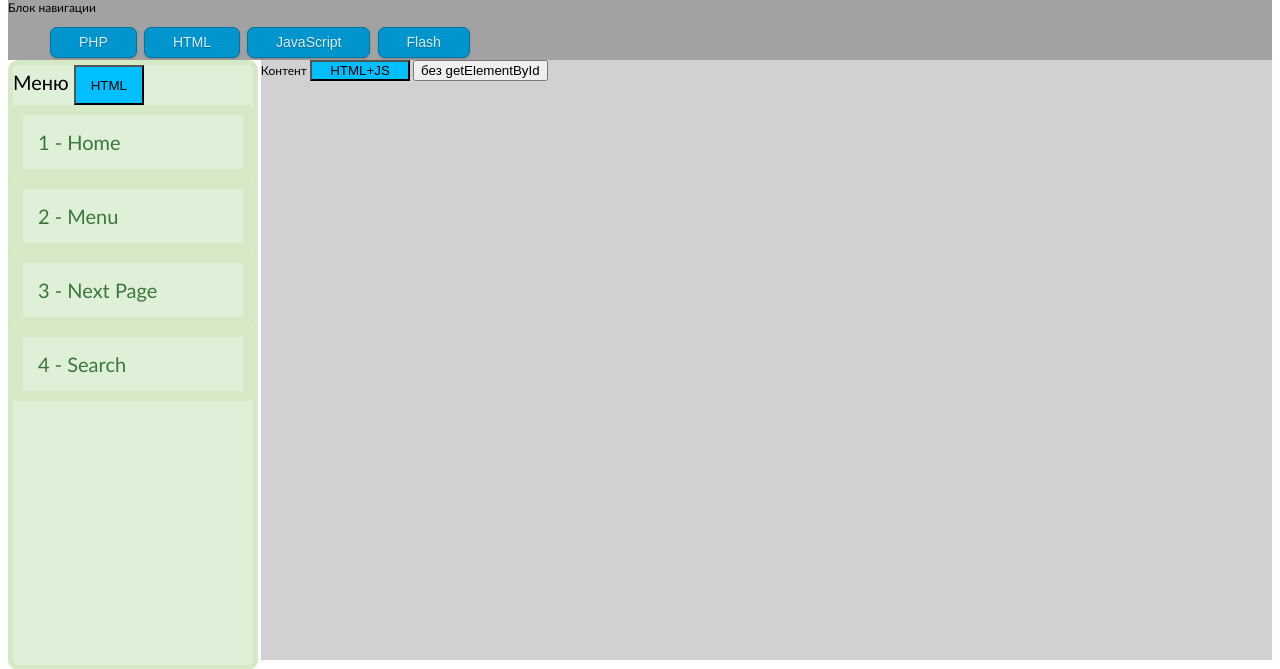
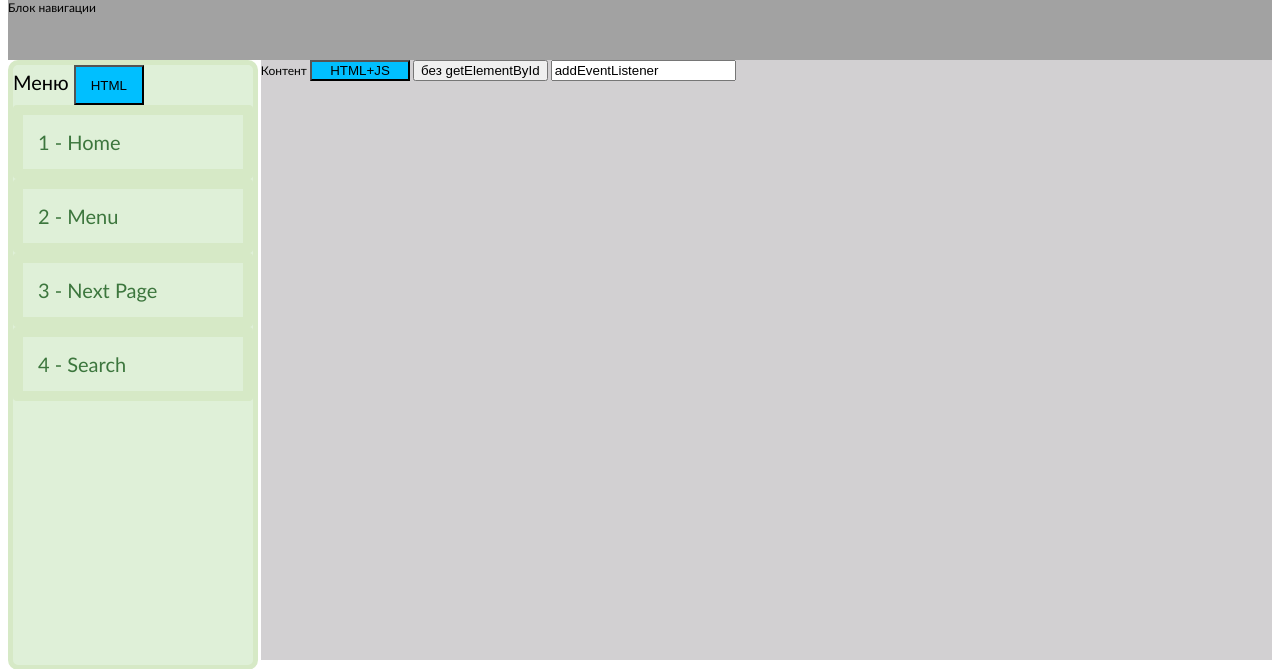
Before and after one commit to buzsb/project, a PHP site: page / in a window 1280 px wide. Shown: the part 230-899 px from the top of the page. Run offline with PHP 8.4, Linux system fonts and the light colour scheme.

Commit message:
delite menu navigation, add new button, add coments to js code

```diff
--- a/index.html
+++ b/index.html
@@ -14,12 +14,7 @@
                  </div>
 
                         <div id="navigation">Блок навигации
-                            <ul id="menu_navigation" class="menu">
-                                <li><a href="/php">PHP</a></li>
-                                <li><a href="/html">HTML</a></li>
-                                <li><a href="/javascript">JavaScript</a></li>
-                                <li><a href="/flash">Flash</a></li>
-                            </ul>
+
                         </div>
 
                         <div id="menu">Меню
@@ -39,7 +34,7 @@
                         <div id="content">Контент
                           <input type="button" id='button_html_js' value="HTML+JS">
                           <input type="button" id='button_html' value="без getElementById">
-
+                          <input id='button_add' value='addEventListener' />
                         </div>
 
                         <div id="clear">
--- a/script.js
+++ b/script.js
@@ -1,5 +1,5 @@
 var menuSideBar = ['Home', 'Menu', 'Next Page', 'Search'];
-
+//функція бере елементи масиву і сворює елементи меню
 function leftMenu(){
 var menu = document.getElementById('menu');
 for(var i=0; i<menuSideBar.length; i++){
@@ -10,19 +10,17 @@ for(var i=0; i<menuSideBar.length; i++){
     };
 };
 leftMenu();
+
+//створює подію для елемента з присвоєнням в змінну id елмента html
 var button = document.getElementById('button_html_js');
 button.onclick = function (){
     alert('конопка з НТML + JS');
 }
+// створює подію без присвоєння id в змінну, а беручи його прямо з html елемента що є простіше і швидше
 button_html.onclick = function() {
     alert( 'Клик!' );
 };
 
-menu_navigation.onclick = function(event) {
-  if (event.target.nodeName != 'A') return;
-
-  var href = event.target.getAttribute('href');
-  alert(href);
-
-  return false; // prevent url change
-};
+//добавляє елемент допомогою методу element.addEventListener(event, handler[, phase]);
+//простий і надійний спосіб створення події для елементів(в даному випадку клік на кнопку і вивід тексту)
+button_add.addEventListener('click' , function(){ alert("addEventlistener") } );
--- a/style.css
+++ b/style.css
@@ -67,24 +67,3 @@ body {
   display: inline-block;
   margin: 0;
 }
-
-.menu > li a {
-  display: inline-block;
-  margin: 0 2px;
-  outline: none;
-  text-align: center;
-  text-decoration: none;
-  font: 14px/100% Arial, Helvetica, sans-serif;
-  padding: .5em 2em .55em;
-  text-shadow: 0 1px 1px rgba(0, 0, 0, .3);
-  border-radius: .5em;
-  box-shadow: 0 1px 2px rgba(0, 0, 0, .2);
-  color: #d9eef7;
-  border: solid 1px #0076a3;
-  background: #0095cd;
-}
-
-.menu > li:hover a {
-  text-decoration: none;
-  background: #007ead;
-}
```
